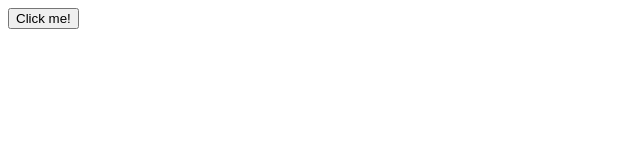
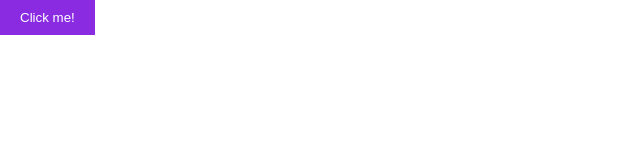
Before and after one commit to nazma98/bongoDev, a plain HTML site: page HTML-masterclass/combo-pseudo-elem.html in a window 1280 px wide. Shown: the whole page, without its empty margins (0-640 px from the left). Drawn offline with Linux system fonts and the light colour scheme.

Commit message:
Add link to css file in html

```diff
--- a/HTML-masterclass/combo-pseudo-elem.html
+++ b/HTML-masterclass/combo-pseudo-elem.html
@@ -4,6 +4,7 @@
     <meta charset="UTF-8">
     <meta name="viewport" content="width=device-width, initial-scale=1.0">
     <title>Pseudo element combined with transition ad transform</title>
+    <link rel="stylesheet" href="combo-pseudo-elem.css">
 </head>
 <body>
     <button class="styled-btn">
```
